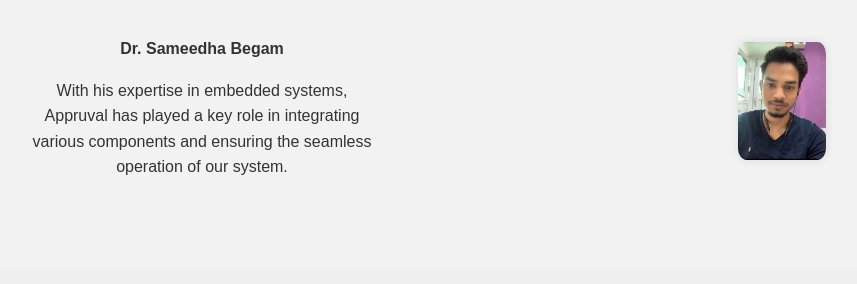
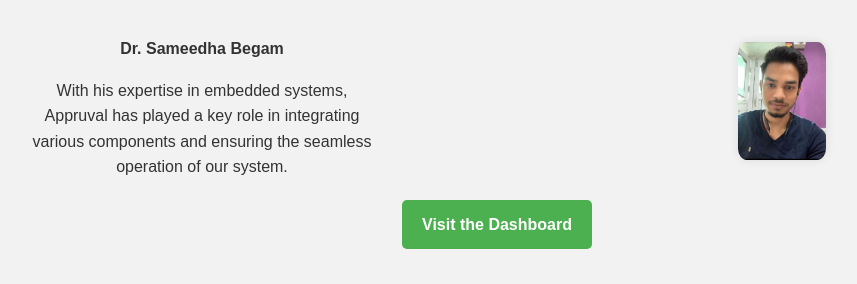
Before and after one commit to SanjivKannaa/Embedded-Project, a Flask app: page / in a window 1280 px wide. Shown: the part 1633-1917 px from the top of the page, without its empty margins (143-1000 px from the left). Before the commit the page ends 1808 px from the top, so only its background shows below. Run offline with Flask 3, Linux system fonts and the light colour scheme; parts of the project's set-up code (start-up, migrations or seed data) failed here and were passed over.

Commit message:
added dashboard button

```diff
--- a/templates/home.html
+++ b/templates/home.html
@@ -74,6 +74,20 @@
             width: 25%;
             height: auto;
         }
+        .btn {
+            background-color: #4CAF50;
+            color: white;
+            padding: 16px 20px;
+            border: none;
+            cursor: pointer;
+            border-radius: 5px;
+            font-size: 16px;
+            text-decoration: none;
+            transition: background-color 0.3s;
+        }
+        .btn:hover {
+            background-color: #45a049;
+        }
     </style>
 </head>
 <body>
@@ -134,6 +148,9 @@
                 </div>
             </div>
         </div>
+        <div style="text-align: center;">
+            <a class="btn" class="btn" href="http://localhost:8080/dashboard"><strong>Visit the Dashboard</strong></a>
+        </div>
     </div>
 
 </body>
```
